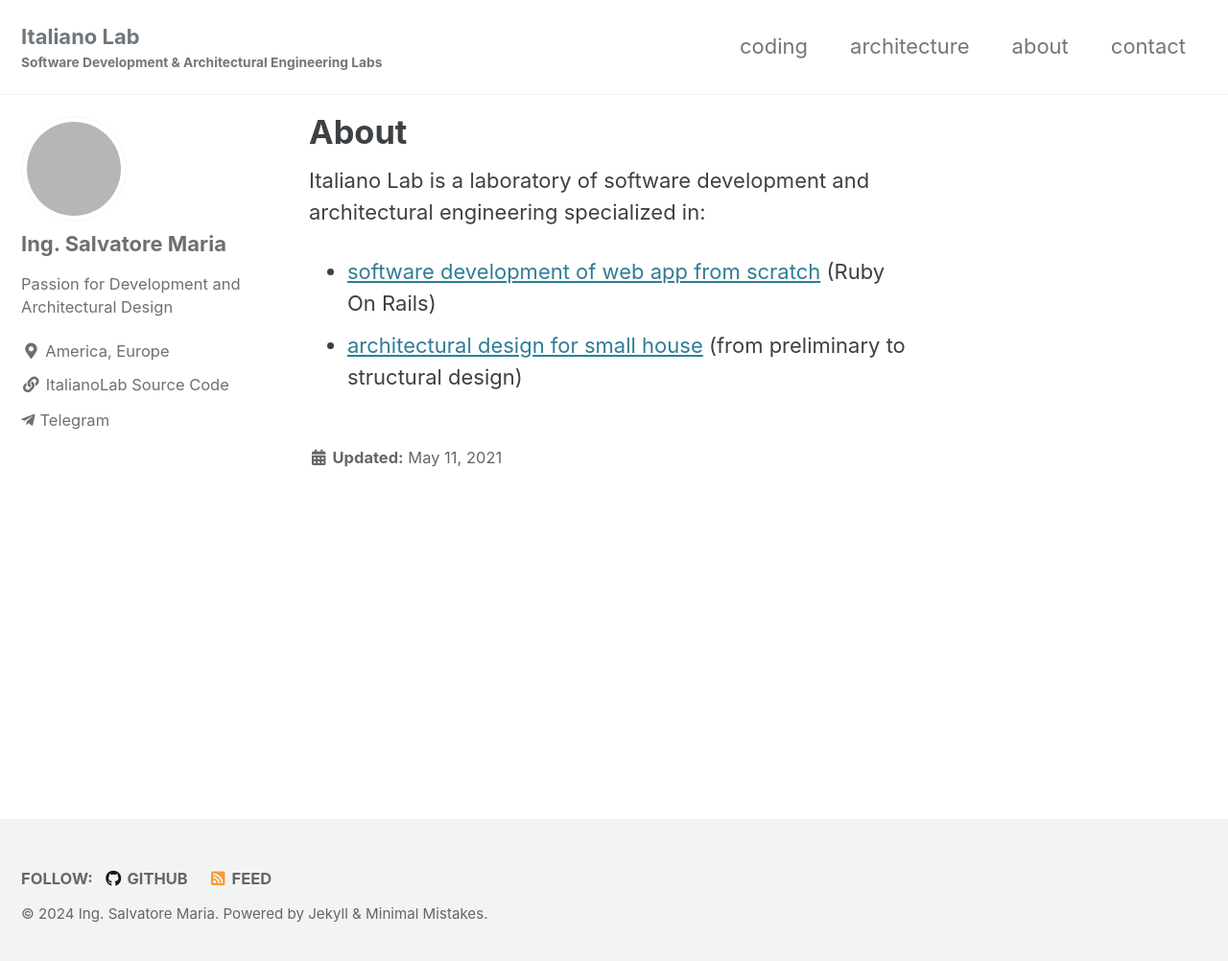
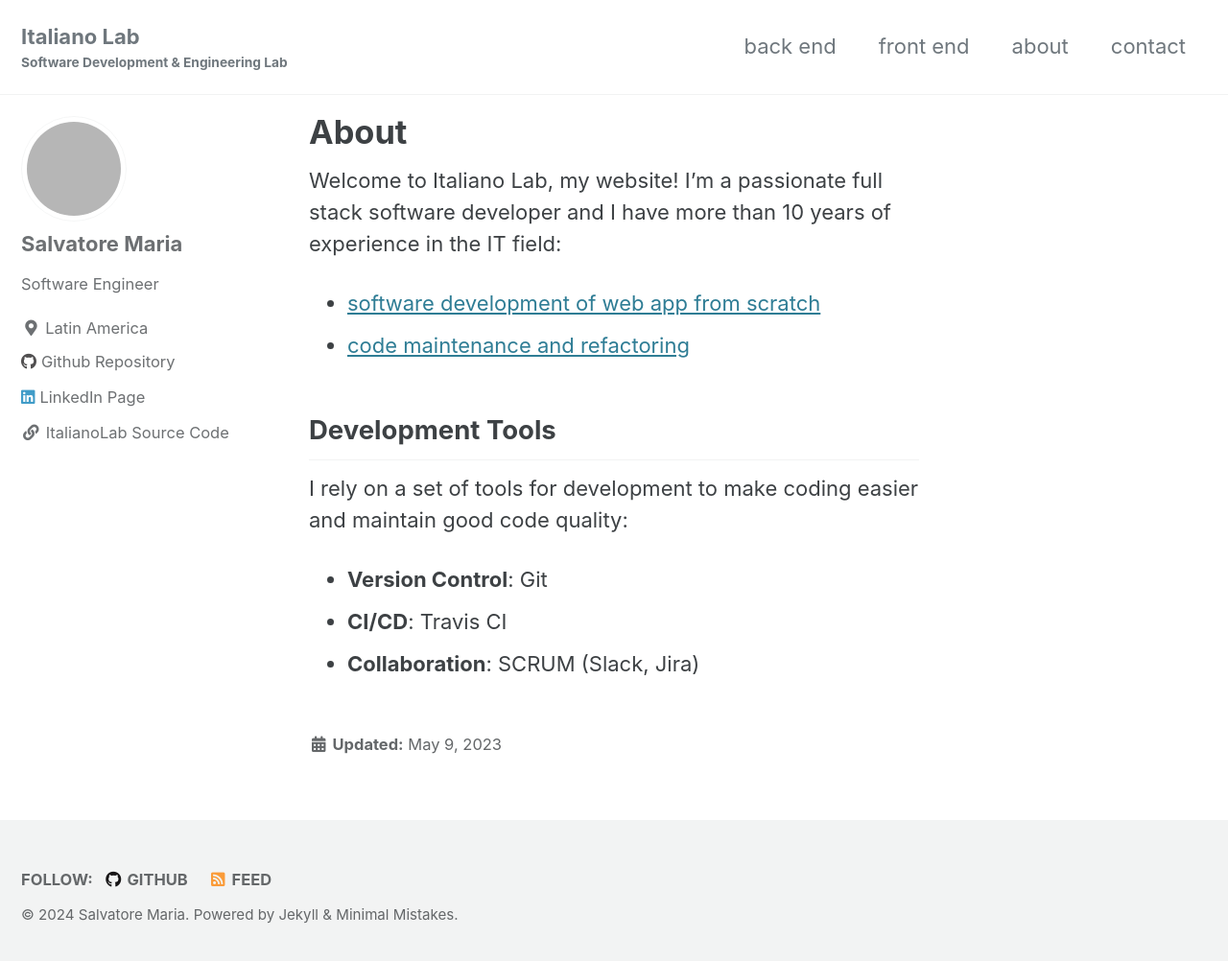
Before and after one commit to Astr0surf3r/italianolab, a Jekyll site: the page built from _pages/about.md, in a window 1280 px wide and 1009 px high. Shown: the top 1002 px of the window at 96% size. Built offline with Jekyll 4.4.1, drawn with Linux system fonts in a browser that asks for light colours; cached includes are drawn as plain includes; grey boxes are pictures that could not be loaded.

Commit message:
added severals files

```diff
--- a/_config.yml
+++ b/_config.yml
@@ -16,8 +16,8 @@ minimal_mistakes_skin : "default" #"default", "air", "aqua", "contrast", "dark",
 locale                   : "en-US"
 title                    : "Italiano Lab"
 title_separator          : "-"
-subtitle                 : "Software Development & Architectural Engineering Labs"
-name                     : &name "Ing. Salvatore Maria" # &name is a YAML anchor which can be *referenced later
+subtitle                 : "Software Development & Engineering Lab"
+name                     : &name "Salvatore Maria" # &name is a YAML anchor which can be *referenced later
 description: Software Development & Engineering Lab # Short bio or description (displayed in the header)
 
 # URL of your avatar or profile pic (you could use your GitHub profile pic)
@@ -58,7 +58,7 @@ google_analytics: G-1CC5T1VYWX
 
 # Your website URL (e.g. http://barryclark.github.io or http://www.barryclark.co)
 # Used for Sitemap.xml and your RSS feed
-url: #""
+url: ""
 
 # If you're hosting your site at a Project repository on GitHub pages
 # (http://yourusername.github.io/repository-name)
@@ -94,6 +94,7 @@ gems:
   - jekyll-feed # Create an Atom feed using the official Jekyll feed gem
   - jekyll-font-awesome-sass
   - jekyll-include-cache
+  - jekyll-feed
 
 font-awesome:
   assets: true
@@ -114,15 +115,18 @@ remote_theme: "mmistakes/minimal-mistakes@4.24.0"
 author:
   name             : *name # *name is a YAML reference pointing to the &anchor earlier
   avatar           : "https://avatars.githubusercontent.com/u/896968?v=4"
-  bio              : "Passion for Development and Architectural Design"
-  location         : "America, Europe"
+  bio              : "Software Engineer"
+  location         : "Latin America"
   links:
+    - label: "Github Repository"
+      icon: "fab fa-github"
+      url: "https://www.github.com/astr0surf3r"
+    - label: "LinkedIn Page"
+      icon: "fab fa-linkedin"
+      url: "https://www.linkedin.com/in/salvatoremitaliano/"
     - label: "ItalianoLab Source Code"
       icon: "fas fa-fw fa-link"
       url: "https://github.com/Astr0surf3r/italianolab"
-    - label: "Telegram"
-      icon: "fab fa-telegram-plane"
-      url: "https://t.me/astr0surf3r"
 
 # Site Footer
 footer:
--- a/_pages/about.md
+++ b/_pages/about.md
@@ -2,12 +2,20 @@
 permalink: /about/
 title: "About"
 excerpt: "Who we are! All about Italian Lab"
-last_modified_at: 2021-05-11T10:23:16-04:00
+last_modified_at: 2023-05-09T10:23:16-04:00
 toc: false
 author_profile: true
 ---
 
-Italiano Lab is a laboratory of software development and architectural engineering specialized in:
+Welcome to Italiano Lab, my website! I'm a passionate full stack software developer and I have more than 10 years of experience in the IT field:
 
-- [software development of web app from scratch](/coding/) (Ruby On Rails)
-- [architectural design for small house](/architecture/) (from preliminary to structural design)
+- [software development of web app from scratch](/back-end/)
+- [code maintenance and refactoring](/front-end/)
+
+## Development Tools
+
+I rely on a set of tools for development to make coding easier and maintain good code quality:
+
+- **Version Control**: Git
+- **CI/CD**: Travis CI
+- **Collaboration**: SCRUM (Slack, Jira)
```
Also changed, not shown: 404.md (deleted, +0 -9 lines), _data/navigation.yml (+4 -4 lines), _pages/404.md (deleted, +0 -8 lines), _pages/back-end.md (added, +24 -0 lines), _pages/front-end.md (added, +28 -0 lines), index.md (+6 -6 lines), assets/images/Programming-Languages-for-Server-Side-backend.jpg (added), assets/images/cfcd3-ruby2-1300x731-rails.png (added), assets/images/eb9e3b7dab09358e7cf13f188f64f9f4-1024x530-ruby.png (added), assets/images/front-end-vs-back-end.jpg (added), assets/images/nodejs-1-logo-png-transparent-node-js.png (added), 6 other files.
